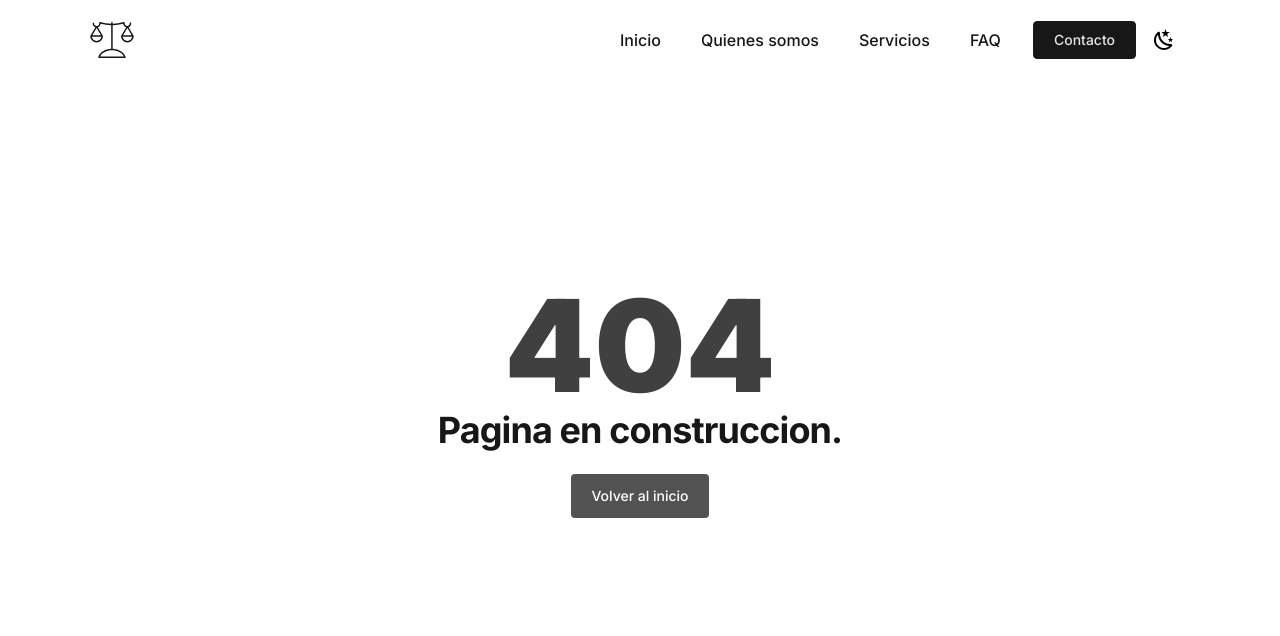
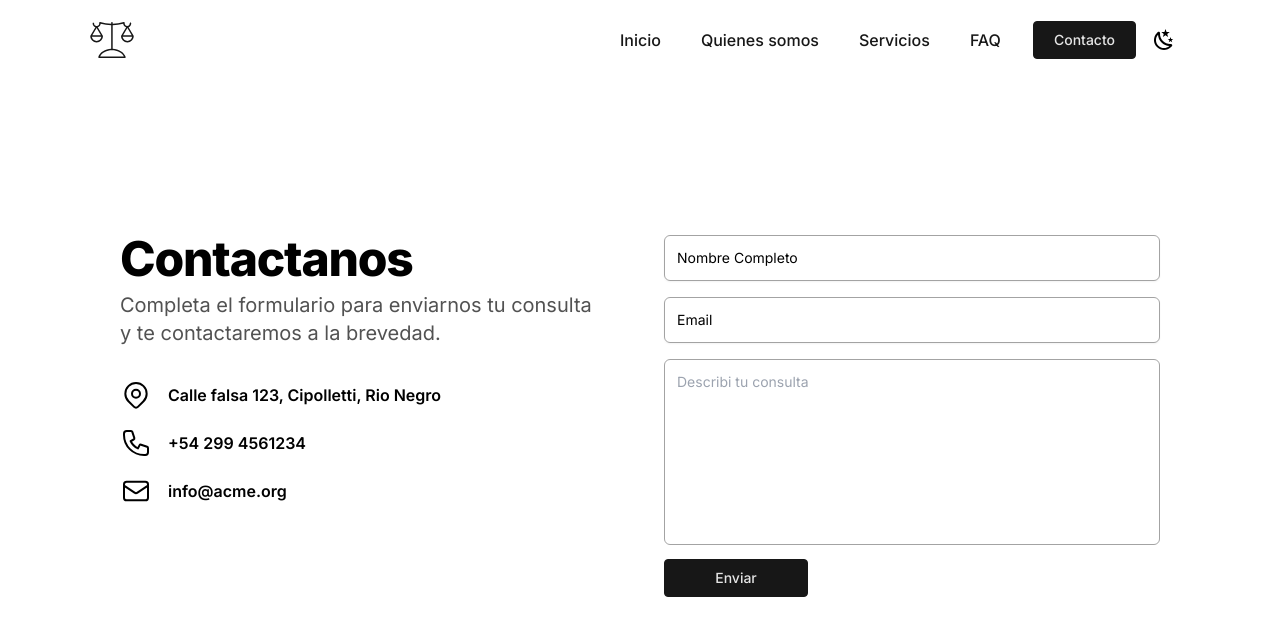
Before and after one commit to lllMaxMaxlll/chServiciosJuridicos, a Next.js app: page /contact in a window 1280 px wide. Before the commit this address had no page. Shown: the top 636 px of the page. Built offline with nearby package versions, Linux system fonts and the light colour scheme.

Commit message:
Add form contact w/animation

```diff
--- a/app/contact/page.tsx
+++ b/app/contact/page.tsx
@@ -1,20 +1,133 @@
-import React from "react";
-import Link from "next/link";
-
 function Contact() {
 	return (
-		<div className="grid h-screen px-4 bg-white place-content-center dark:bg-neutral-900">
-			<div className="text-center">
-				<h1 className="font-black text-9xl text-neutral-700">404</h1>
-				<p className="text-2xl font-bold tracking-tight text-neutral-900 dark:text-white sm:text-4xl">Pagina en construccion.</p>
-				<Link
-					href="/"
-					className="inline-block px-5 py-3 mt-6 text-sm font-medium text-white bg-neutral-600 rounded hover:bg-neutral-700 focus:outline-none focus:ring">
-					Volver al inicio
-				</Link>
+		<div className="relative flex items-top justify-center min-h-screen sm:items-center">
+			<div className="max-w-6xl mx-auto sm:px-6 lg:px-8">
+				<div className="mt-20 md:mt-8 md:overflow-hidden">
+					<div className="grid grid-cols-1 md:grid-cols-2">
+						<div className="p-6 mr-2" data-aos="fade-down">
+							<h2 className="text-4xl sm:text-5xl font-extrabold tracking-tight">Contactanos</h2>
+							<p className="text-normal text-lg sm:text-xl text-neutral-600 dark:text-neutral-400 mt-2">
+								Completa el formulario para enviarnos tu consulta y te contactaremos a la brevedad.
+							</p>
+
+							<div className="flex items-center mt-8">
+								<svg
+									fill="none"
+									stroke="currentColor"
+									strokeLinecap="round"
+									strokeLinejoin="round"
+									strokeWidth="1.5"
+									viewBox="0 0 24 24"
+									className="w-8 h-8">
+									<path
+										strokeLinecap="round"
+										strokeLinejoin="round"
+										strokeWidth="1.5"
+										d="M17.657 16.657L13.414 20.9a1.998 1.998 0 01-2.827 0l-4.244-4.243a8 8 0 1111.314 0z"
+									/>
+									<path strokeLinecap="round" strokeLinejoin="round" strokeWidth="1.5" d="M15 11a3 3 0 11-6 0 3 3 0 016 0z" />
+								</svg>
+								<div className="ml-4 text-md font-semibold">Calle falsa 123, Cipolletti, Rio Negro</div>
+							</div>
+
+							<div className="flex items-center mt-4">
+								<svg
+									fill="none"
+									stroke="currentColor"
+									strokeLinecap="round"
+									strokeLinejoin="round"
+									strokeWidth="1.5"
+									viewBox="0 0 24 24"
+									className="w-8 h-8 ">
+									<path
+										strokeLinecap="round"
+										strokeLinejoin="round"
+										strokeWidth="1.5"
+										d="M3 5a2 2 0 012-2h3.28a1 1 0 01.948.684l1.498 4.493a1 1 0 01-.502 1.21l-2.257 1.13a11.042 11.042 0 005.516 5.516l1.13-2.257a1 1 0 011.21-.502l4.493 1.498a1 1 0 01.684.949V19a2 2 0 01-2 2h-1C9.716 21 3 14.284 3 6V5z"
+									/>
+								</svg>
+								<div className="ml-4 text-md font-semibold">+54 299 4561234</div>
+							</div>
+
+							<div className="flex items-center mt-4">
+								<svg
+									fill="none"
+									stroke="currentColor"
+									strokeLinecap="round"
+									strokeLinejoin="round"
+									strokeWidth="1.5"
+									viewBox="0 0 24 24"
+									className="w-8 h-8 ">
+									<path
+										strokeLinecap="round"
+										strokeLinejoin="round"
+										strokeWidth="1.5"
+										d="M3 8l7.89 5.26a2 2 0 002.22 0L21 8M5 19h14a2 2 0 002-2V7a2 2 0 00-2-2H5a2 2 0 00-2 2v10a2 2 0 002 2z"
+									/>
+								</svg>
+								<div className="ml-4 text-md font-semibold">info@acme.org</div>
+							</div>
+						</div>
+
+						<form className="p-6 flex flex-col justify-center" data-aos="fade-down" data-aos-delay="200">
+							<div className="mb-2">
+								<label
+									htmlFor="userName"
+									className="relative block overflow-hidden rounded-md border border-neutral-400 px-3 pt-3 shadow-sm focus-within:border-neutral-600 focus-within:ring-1 focus-within:ring-neutral-700">
+									<input
+										required
+										type="name"
+										id="userName"
+										placeholder="Nombre Completo"
+										className="peer h-8 w-full border-none bg-transparent p-0 placeholder-transparent focus:border-transparent focus:outline-none focus:ring-0 sm:text-sm"
+									/>
+
+									<span className="absolute start-3 top-3 -translate-y-1/2 text-xs transition-all peer-placeholder-shown:top-1/2 peer-placeholder-shown:text-sm peer-focus:top-3 peer-focus:text-xs ">
+										Nombre Completo
+									</span>
+								</label>
+							</div>
+
+							<div className="mt-2">
+								<label
+									htmlFor="UserEmail"
+									className="relative block overflow-hidden rounded-md border border-neutral-400 px-3 pt-3 shadow-sm focus-within:border-neutral-600 focus-within:ring-1 focus-within:ring-neutral-700">
+									<input
+										required
+										type="email"
+										id="UserEmail"
+										placeholder="Email"
+										className="peer h-8 w-full border-none bg-transparent p-0 placeholder-transparent focus:border-transparent focus:outline-none focus:ring-0 sm:text-sm"
+									/>
+
+									<span className="absolute start-3 top-3 -translate-y-1/2 text-xs  transition-all peer-placeholder-shown:top-1/2 peer-placeholder-shown:text-sm peer-focus:top-3 peer-focus:text-xs dark:text-neutral-200">
+										Email
+									</span>
+								</label>
+							</div>
+
+							<div className="mt-4">
+								<textarea
+									required
+									className="resize-none w-full rounded-md bg-transparent border border-neutral-400 p-3 text-sm"
+									placeholder="Describi tu consulta"
+									rows={8}
+									id="message"></textarea>
+							</div>
+
+							<button
+								type="submit"
+								className="rounded w-36 border border-neutral-900 dark:border-neutral-100 bg-neutral-900 dark:bg-neutral-100 mt-2 px-5 py-2 text-sm font-medium text-neutral-200 dark:text-neutral-900 hover:bg-transparent hover:text-neutral-900 dark:hover:bg-transparent dark:hover:text-neutral-100 focus:outline-none focus:ring active:text-neutral-50 transition duration-300">
+								Enviar
+							</button>
+						</form>
+					</div>
+				</div>
 			</div>
 		</div>
 	);
 }
 
 export default Contact;
+
+//
```
